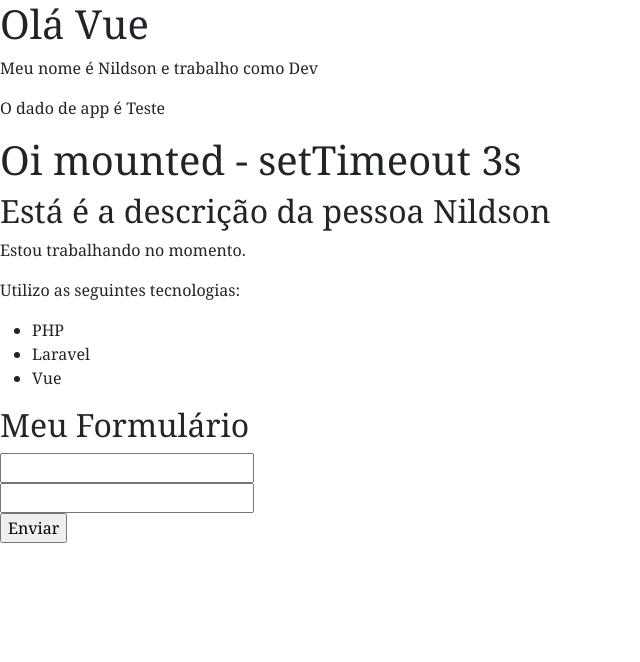
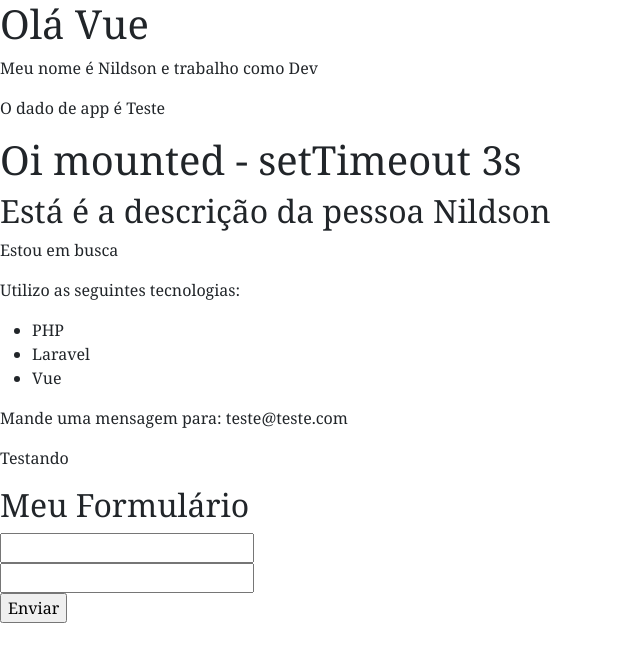
Before and after one commit to nildsondecastro/vue-proj-estudo, a Vue app: page / in a window 1280 px wide. Shown: the top 662 px of the page, without its empty margins (0-640 px from the left). Built offline with nearby package versions, Linux system fonts and the light colour scheme.

Commit message:
3 leia o readme

```diff
--- a/src/components/Info.vue
+++ b/src/components/Info.vue
@@ -1,17 +1,27 @@
 <template>
   <div>
-    <p>Estou trabalhando no momento.</p>
+    <p v-if="esta_trabalhando">Estou trabalhando no momento.</p>
+    <p v-else>Estou em busca</p>
     <p>Utilizo as seguintes tecnologias:</p>
     <ul>
       <li>PHP</li>
       <li>Laravel</li>
       <li>Vue</li>
     </ul>
+    <p v-show="mostrar_email">Mande uma mensagem para: {{ email }}</p>
+    <p v-if="4 > 2">Testando</p>
   </div>
 </template>
 
 <script>
 export default {
-  name: 'Info'
+  name: 'Info',
+  data () {
+    return {
+      esta_trabalhando: false,
+      mostrar_email: true,
+      email: 'teste@teste.com'
+    }
+  }
 }
 </script>
```
Also changed, not shown: 1 other file (tests, documents, lock files or other folders).
